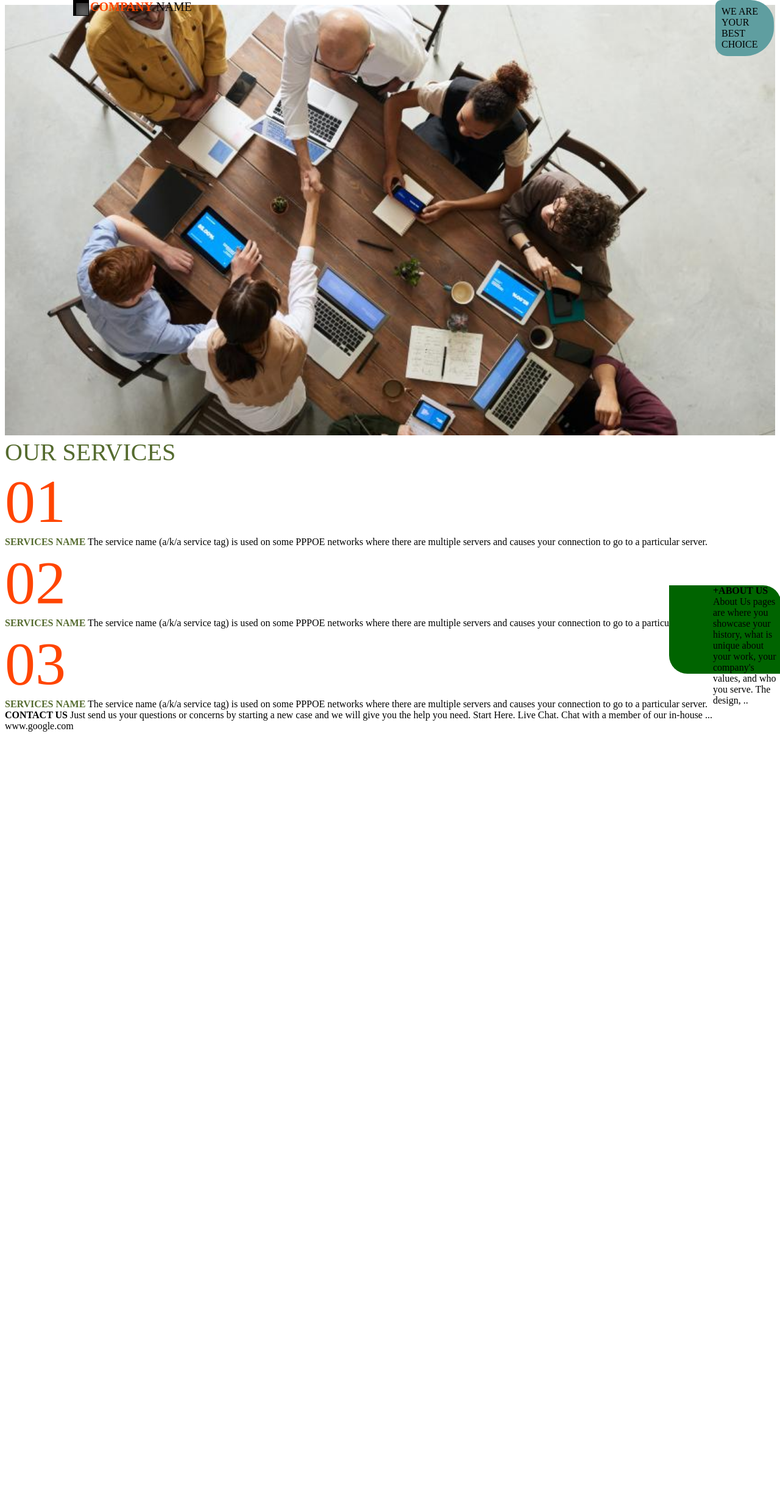
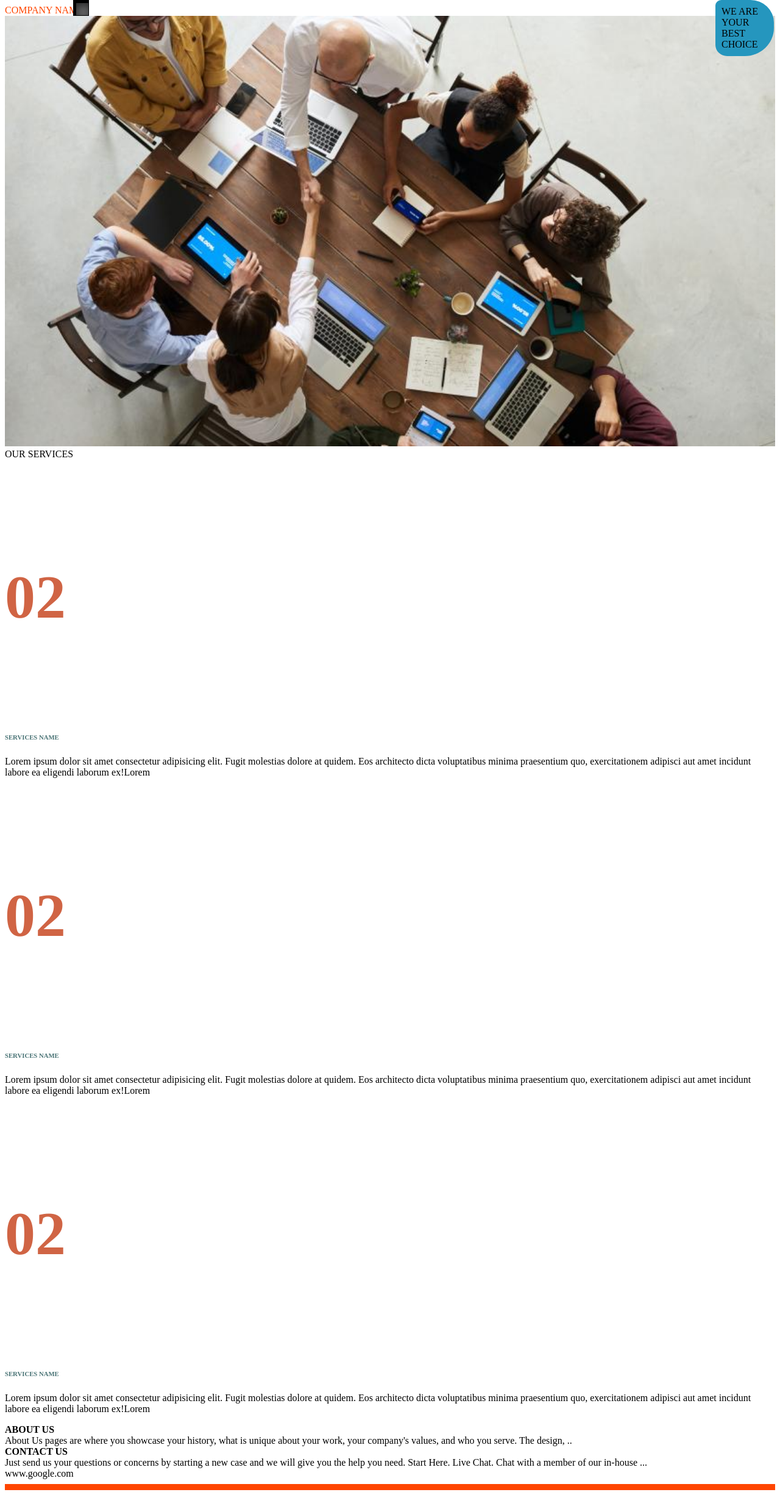
Before and after one commit to Nitin-1464/Layout-2-, a plain HTML site: page index.html in a window 1280 px wide. Shown: the whole page at 61% size. Before the commit the page ends 1208 px from the top, so only its background shows below. Drawn offline with Linux system fonts and the light colour scheme.

Commit message:
Add files via upload

```diff
--- a/index.html
+++ b/index.html
@@ -1,37 +1,96 @@
 <!DOCTYPE html>
 <html>
-<link href="./style.css" rel="stylesheet">
 
+
+<head>
+
+    <title class="box"></title>
+    <title>COMPANY NAME</title>
+    <link href="./style.css" rel="stylesheet">
+</head>
 <body>
     <header>
+        <div>
+            <div class="box"></div>
+              <div style=" right: 1px; color: orangered;">COMPANY</strong> NAME</div>
+                <div id="name" style="">WE ARE YOUR BEST CHOICE</div>
+    </div>
+    </header>
+    <nav>
         <div><img src="./mainimage.jpg" width="100%"> </div>
-        <div class="box"></div>
-        <div class="main"> <strong style="color: orangered;"> COMPANY</strong> NAME </div>
-        <div id="name">WE ARE YOUR BEST CHOICE</div>
-    </header>
-    <main>
-        <footer>
-            <div class="services">OUR SERVICES</div>
-            <div style="font-size: 100px; color: orangered;"> 01</div>
-            <div><strong style="  color:darkolivegreen ; ">SERVICES NAME</strong> The service name (a/k/a service tag) is used on some
-                PPPOE networks where there are multiple servers and causes your connection to go to a particular server.
+       </nav>
+        <section>
+            <div>
+            <div>OUR SERVICES</div>
             </div>
-            <div style="font-size: 100px; color: orangered;"> 02</div>
-            <div ><strong style="  color:darkolivegreen ; ">SERVICES NAME</strong> The service name (a/k/a service tag) is used on some PPPOE networks
-                where there are multiple servers and causes your connection to go to a particular server. </div>
-            <div style="font-size: 100px; color: orangered;"> 03</div>
-            <div><strong style="  color:darkolivegreen ; ">SERVICES NAME</strong> The service name (a/k/a service tag) is used on some PPPOE networks
-                where there are multiple servers and causes your connection to go to a particular server. </div>
-                <div class="unit">
-                    <strong>+ABOUT US</strong>
+            </section>
+            <article>
+
+            <div class="block">
+
+                <div class="card" style="max-width: 100%;border:none;">
+                    <div class="card-body d-flex align-items-center justify-content-around">
+                        <h5 class="card-title" style="font-size: 100px;color: #d06444;">02</h5>
+                        <div class="mx-4">
+                            <h6 class="card-subtitle" style="color: #497375; font-weight: 900;">SERVICES NAME</h6>
+                            <p class="card-text">Lorem ipsum dolor sit amet consectetur adipisicing elit. Fugit
+                                molestias dolore at quidem. Eos architecto dicta voluptatibus minima praesentium
+                                quo, exercitationem adipisci aut amet incidunt labore ea eligendi laborum ex!Lorem
+                            </p>
+
+                        </div>
+                    </div>
+                </div>
+            </div>
+            <div class="block">
+
+                <div class="card" style="max-width: 100%;border:none;">
+                    <div class="card-body d-flex align-items-center justify-content-around">
+                        <h5 class="card-title" style="font-size: 100px;color: #d06444;">02</h5>
+                        <div class="mx-4">
+                            <h6 class="card-subtitle" style="color: #497375; font-weight: 900;">SERVICES NAME</h6>
+                            <p class="card-text">Lorem ipsum dolor sit amet consectetur adipisicing elit. Fugit
+                                molestias dolore at quidem. Eos architecto dicta voluptatibus minima praesentium
+                                quo, exercitationem adipisci aut amet incidunt labore ea eligendi laborum ex!Lorem
+                            </p>
+
+                        </div>
+                    </div>
+                </div>
+            </div>
+            <div class="block">
+
+                <div class="card" style="max-width: 100%;border:none;">
+                    <div class="card-body d-flex align-items-center justify-content-around">
+                        <h5 class="card-title" style="font-size: 100px;color: #d06444;">02</h5>
+                        <div class="mx-4">
+                            <h6 class="card-subtitle" style="color: #497375; font-weight: 900;">SERVICES NAME</h6>
+                            <p class="card-text">Lorem ipsum dolor sit amet consectetur adipisicing elit. Fugit
+                                molestias dolore at quidem. Eos architecto dicta voluptatibus minima praesentium
+                                quo, exercitationem adipisci aut amet incidunt labore ea eligendi laborum ex!Lorem
+                            </p>
+
+                        </div>
+                    </div>
+                </div>
+            </div>
+           </article>
+           <aside>
+            <div>
+                <div>
+                    <strong>ABOUT US</strong><br>
                         About Us pages are where you showcase your history, what is unique about your work, your company's values, and who you serve. The design, ..
                     </div>
                     <div>
-                       <strong> CONTACT US</strong>
+                       <strong> CONTACT US</strong><br>
                        Just send us your questions or concerns by starting a new case and we will give you the help you need. Start Here. Live Chat. Chat with a member of our in-house ...
                     </div>
                     <div>www.google.com </div>
                 </div>
+
+        </aside>
+        <footer>
+            <div><hr size="10" color="orangered"></div>
         </footer>
     </main>
 </body>
--- a/style.css
+++ b/style.css
@@ -1,3 +1,6 @@
+section{
+
+}
 .box {
     position: absolute;
    /* border-top-right-radius: 30px;
@@ -20,7 +23,7 @@
        color: rgb(10, 7, 7);
   }
   #name{
-    background-color: cadetblue;
+    background-color:rgb(37, 150, 190);
     padding: 10px;
     width: 80px;
     max-width: 76px;
@@ -34,19 +37,6 @@
     border-bottom-left-radius: 30px;
     border-radius: 10% 40% 50% 20%;
 }
-user agent stylesheet
-div {
-    display: block;
-}
-  .services{
-      font-size: 40px;
-      justify-content: center;
-      color:darkolivegreen ;
-  }
-  .font{
-      font-size: 120px;
-
-  }
 
 .unit{
     background-color: darkgreen;
@@ -59,3 +49,8 @@ div {
     border-bottom-left-radius: 30px;
     height: 145px;
 }
+div:nth-child(){
+    position: absolute;
+    top:0%;
+    left: 102px;
+}
```
